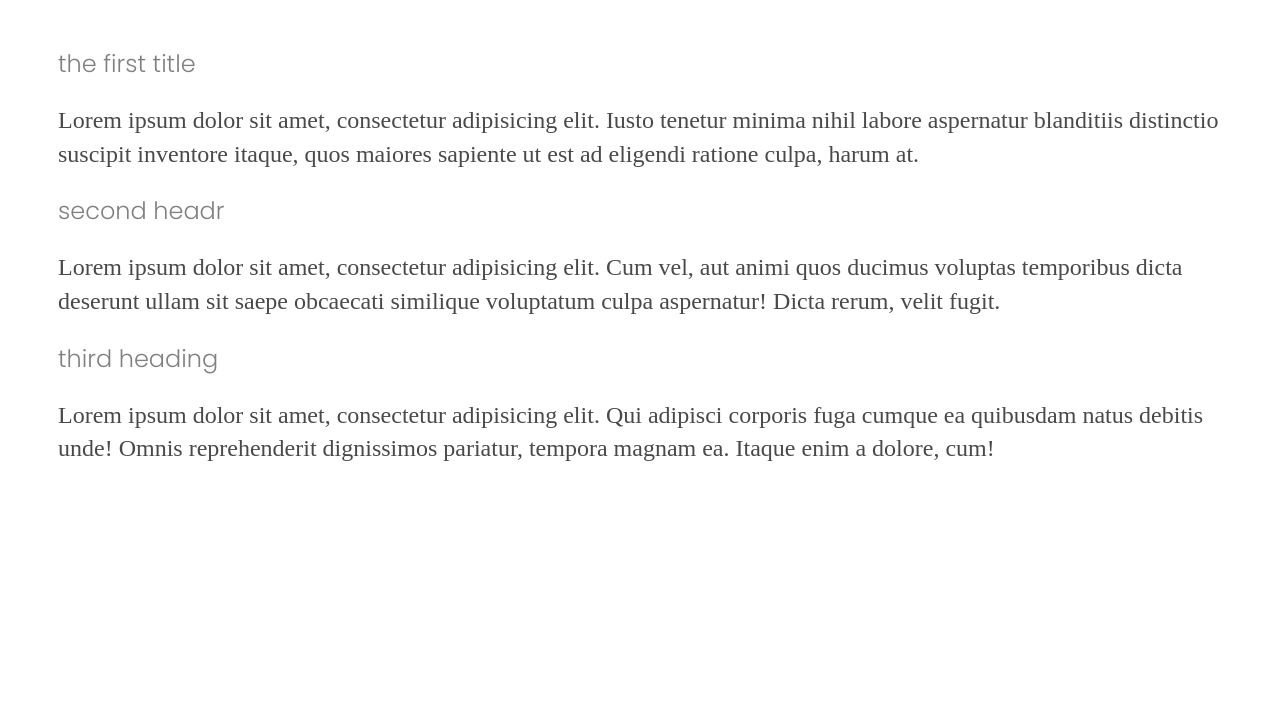
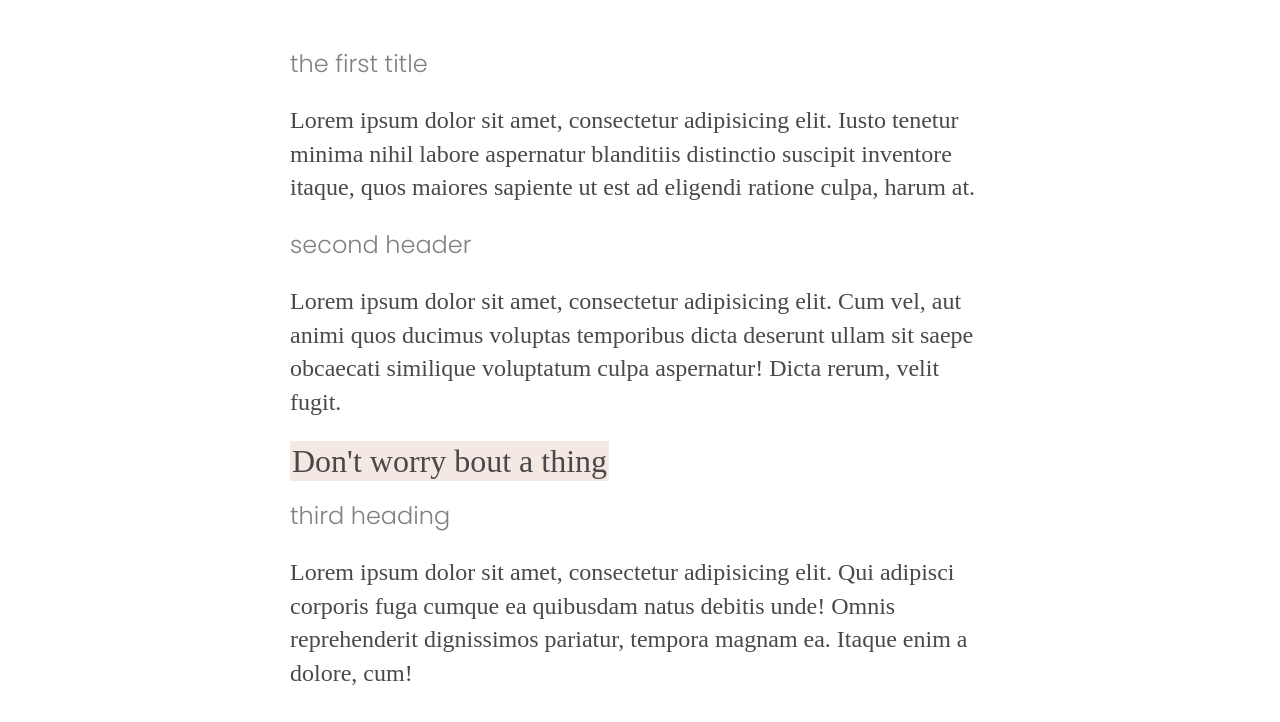
Before and after one commit to drdrongo/medium-article, a plain HTML site: page index.html in a window 1280 px wide. Shown: the part 562-1284 px from the top of the page. Before the commit the page ends 1078 px from the top, so only its background shows below. Drawn offline with Linux system fonts and the light colour scheme; a web font is replaced by a local one.

Commit message:
added quote

```diff
--- a/index.html
+++ b/index.html
@@ -24,9 +24,10 @@
     <h2>the first title</h2>
     <p>Lorem ipsum dolor sit amet, consectetur adipisicing elit. Iusto tenetur minima nihil labore aspernatur blanditiis distinctio suscipit inventore itaque, quos maiores sapiente ut est ad eligendi ratione culpa, harum at.</p>
 
-    <h2>second headr</h2>
+    <h2>second header</h2>
     <p>Lorem ipsum dolor sit amet, consectetur adipisicing elit. Cum vel, aut animi quos ducimus voluptas temporibus dicta deserunt ullam sit saepe obcaecati similique voluptatum culpa aspernatur! Dicta rerum, velit fugit.</p>
 
+    <a href="https://drdrongo.github.io/profile/page2" class="quote">Don't worry bout a thing</a>
     <h2>third heading</h2>
     <p>Lorem ipsum dolor sit amet, consectetur adipisicing elit. Qui adipisci corporis fuga cumque ea quibusdam natus debitis unde! Omnis reprehenderit dignissimos pariatur, tempora magnam ea. Itaque enim a dolore, cum!</p>
   </div>
--- a/style.css
+++ b/style.css
@@ -1,7 +1,7 @@
 @media(max-width: 1200px) {
   .container {
     padding: 0 120px;
-    width: 840px;
+    width: 700px;
   }
 }
 
@@ -37,7 +37,8 @@
 }
 
 .container {
-  margin: 50px;
+  margin: 50px auto;
+  width: 700px;
 }
 
 h1 {
@@ -49,7 +50,7 @@ h1 {
 
 .banner h2 {
   font-family: 'Playfair Display', serif;
-  color: lightgrey;
+  color: white;
   line-height: 32px;
 }
 
@@ -65,3 +66,17 @@ p {
   font-size: 24px;
   line-height: 1.4;
 }
+
+.quote {
+  text-decoration: none;
+  color: #494949;
+  font-family: 'Playfair Display', serif;
+  padding: 2px;
+  font-size: 32px;
+  background-color: rgba(234,212,197,.5);
+}
+
+.quote:hover {
+  background-color: rgba(234,212,197,1);
+font-weight: bolder;
+}
```
